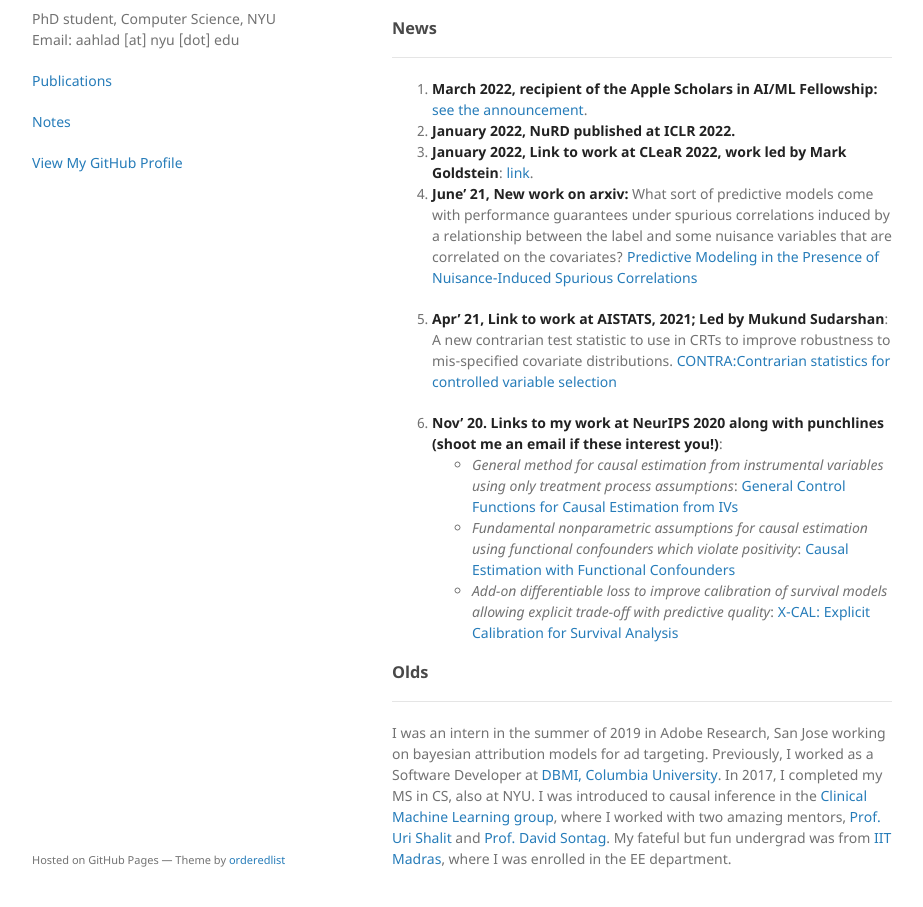
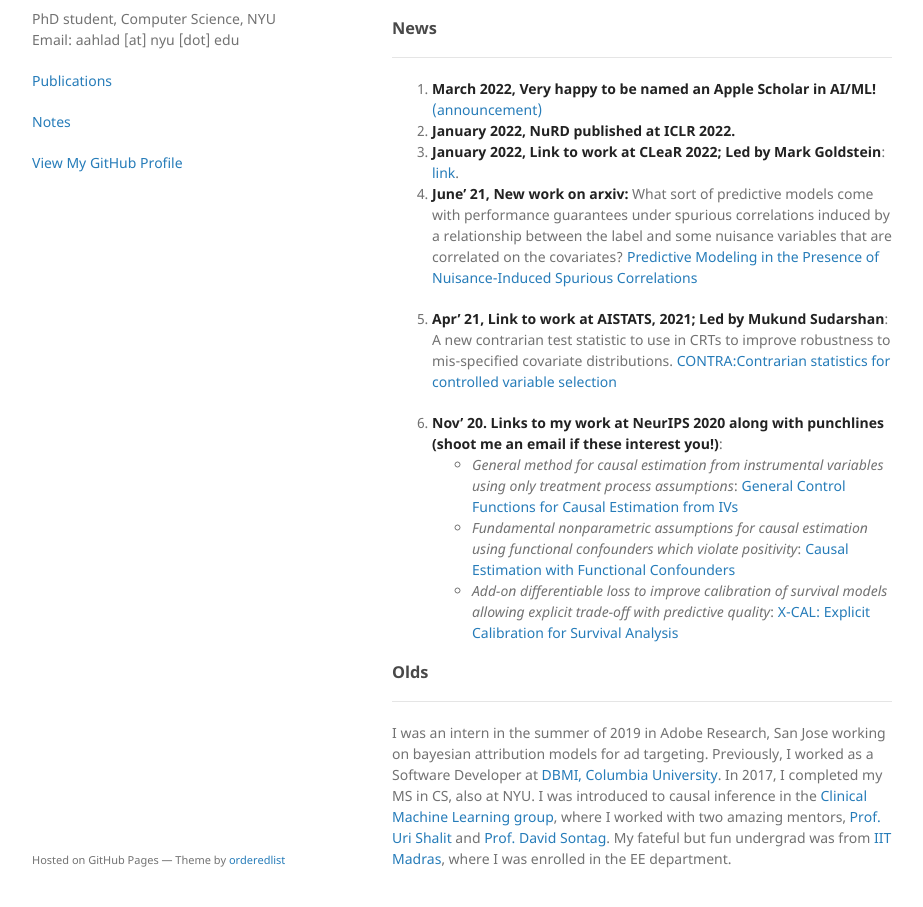
Before and after one commit to aahladmanas/aahladmanas.github.io, a Jekyll site: the page built from index.md, in a window 1280 px wide and 1308 px high. Shown: the part 369-1276 px from the top of the window, without its empty margins (178-1101 px from the left). Built offline with Jekyll 4.4.1, drawn with Linux system fonts in a browser that asks for light colours; the repository's description, which GitHub fills in, is left out; our own code applies the rules of GitHub Pages for plain Markdown files.

Commit message:
Update index.md

```diff
--- a/index.md
+++ b/index.md
@@ -16,9 +16,9 @@ I'm eternally excited about new ideas and finding good applications for my work!
 
 ### News
 * * *
-  1. **March 2022, recipient of the Apple Scholars in AI/ML Fellowship:** [see the announcement](https://machinelearning.apple.com/updates/apple-scholars-aiml-2022).
+  1. **March 2022, Very happy to be named an Apple Scholar in AI/ML!** [(announcement)](https://machinelearning.apple.com/updates/apple-scholars-aiml-2022)
   1. **January 2022, NuRD published at ICLR 2022.**
-  2. **January 2022, Link to work at CLeaR 2022, work led by Mark Goldstein**: [link](https://arxiv.org/abs/2112.00881).
+  2. **January 2022, Link to work at CLeaR 2022; Led by Mark Goldstein**: [link](https://arxiv.org/abs/2112.00881).
   3. **June' 21, New work on arxiv:** What sort of predictive models come with performance guarantees under spurious correlations induced by a relationship between the label and some nuisance variables that are correlated on the covariates?
   [Predictive Modeling in the Presence of Nuisance-Induced Spurious Correlations](https://arxiv.org/abs/2107.00520)
 
```
